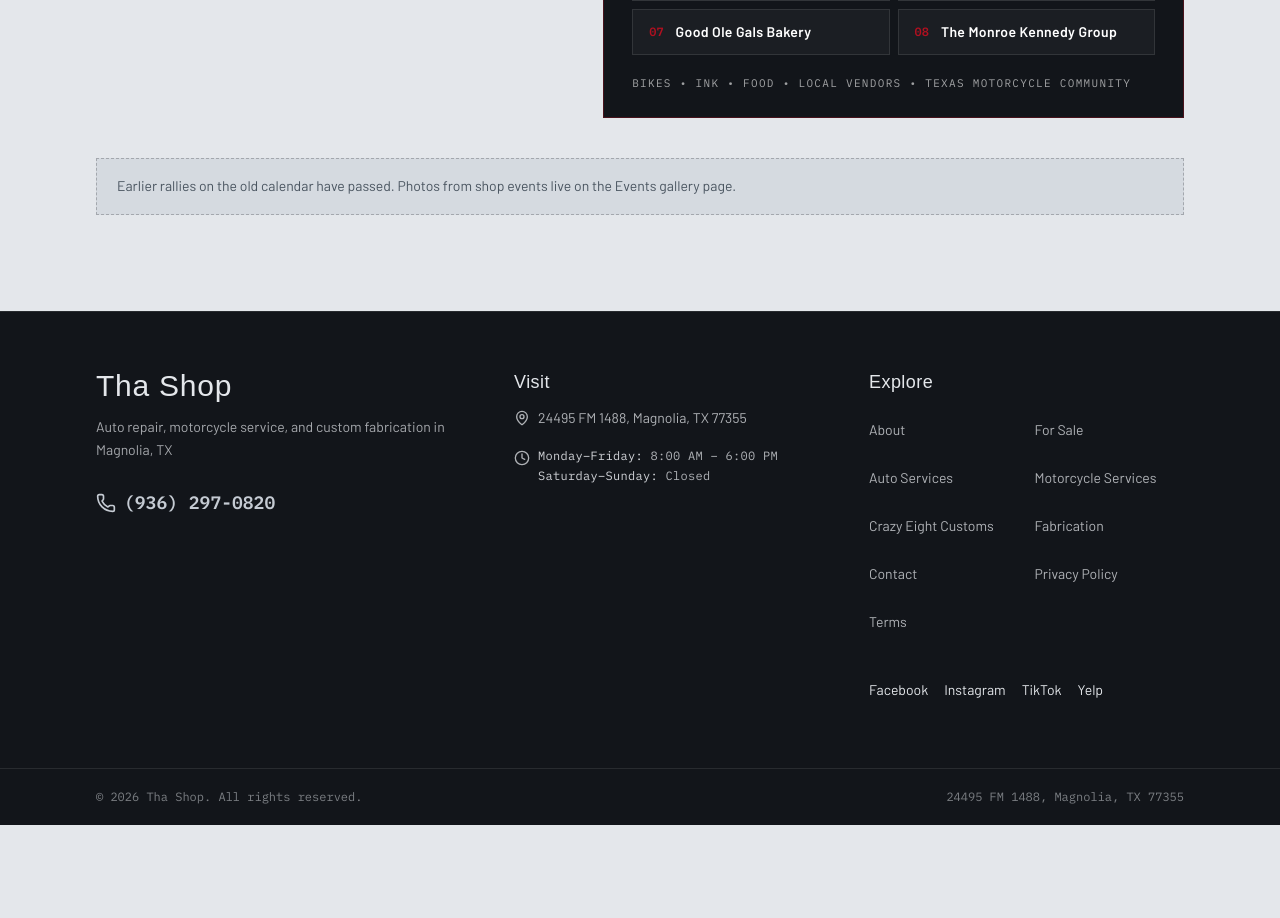
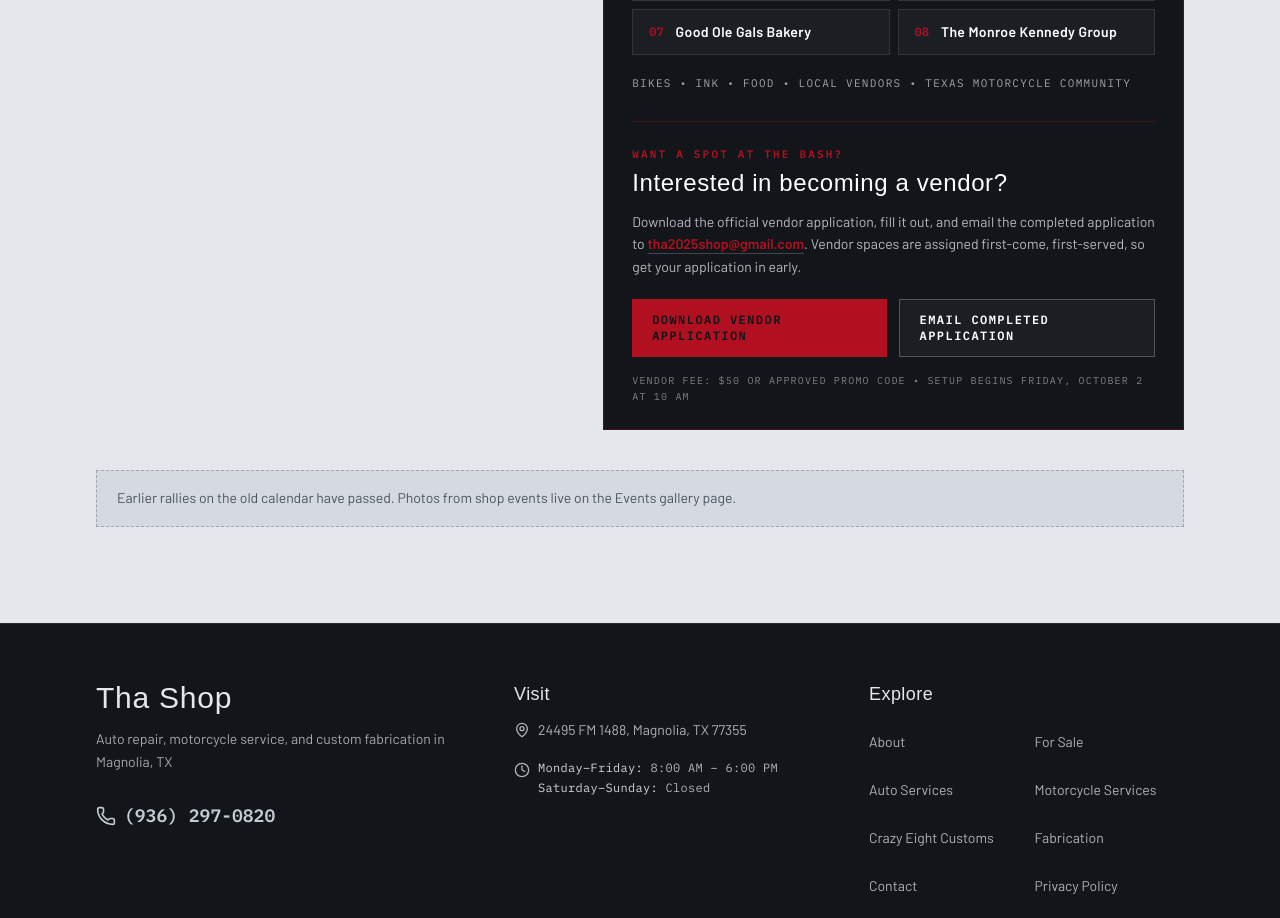
Before and after one commit to LiftEatCode/tha-shop, a Next.js app: page /event-calendar in a window 1280 px wide. Shown: the part 1080-1998 px from the top of the page. Before the commit the page ends 1905 px from the top, so only its background shows below. Built offline with nearby package versions, Linux system fonts and the light colour scheme; no server answers; a web font is replaced by a local one.

Commit message:
Add Burnout Bash vendor application CTA

```diff
--- a/src/app/event-calendar/page.tsx
+++ b/src/app/event-calendar/page.tsx
@@ -19,6 +19,10 @@
   "Good Ole Gals Bakery",
   "The Monroe Kennedy Group",
 ] as const;
+
+const vendorApplicationPath =
+  "/documents/burnout-bash-2026-vendor-application.pdf";
+const vendorEmail = "tha2025shop@gmail.com";
 
 export const metadata: Metadata = {
   title: "Event Calendar",
@@ -129,6 +133,45 @@
                     <p className="mt-5 font-mono text-[11px] leading-relaxed tracking-[0.12em] text-white/60 uppercase">
                       Bikes • Ink • Food • Local Vendors • Texas Motorcycle Community
                     </p>
+
+                    <div className="border-engine/30 mt-7 border-t pt-6">
+                      <p className="text-engine font-mono text-[11px] font-semibold tracking-[0.2em] uppercase">
+                        Want a spot at the Bash?
+                      </p>
+                      <h4 className="font-display mt-1 text-2xl tracking-wide text-white">
+                        Interested in becoming a vendor?
+                      </h4>
+                      <p className="mt-3 max-w-2xl text-sm leading-relaxed text-white/70">
+                        Download the official vendor application, fill it out, and email the completed application to{" "}
+                        <a
+                          href={`mailto:${vendorEmail}`}
+                          className="text-engine font-semibold underline decoration-white/20 underline-offset-4 transition hover:text-white"
+                        >
+                          {vendorEmail}
+                        </a>
+                        . Vendor spaces are assigned first-come, first-served, so get your application in early.
+                      </p>
+
+                      <div className="mt-5 flex flex-col gap-3 sm:flex-row">
+                        <a
+                          href={vendorApplicationPath}
+                          download
+                          className="bg-engine text-bay inline-flex min-h-11 items-center justify-center px-5 py-3 font-mono text-xs font-bold tracking-[0.12em] uppercase transition hover:bg-white focus-visible:outline-2 focus-visible:outline-offset-2 focus-visible:outline-white"
+                        >
+                          Download Vendor Application
+                        </a>
+                        <a
+                          href={`mailto:${vendorEmail}?subject=${encodeURIComponent("Burnout Bash 2026 Vendor Application")}`}
+                          className="border border-white/25 bg-white/[0.04] inline-flex min-h-11 items-center justify-center px-5 py-3 font-mono text-xs font-bold tracking-[0.12em] text-white uppercase transition hover:border-engine hover:text-engine focus-visible:outline-2 focus-visible:outline-offset-2 focus-visible:outline-white"
+                        >
+                          Email Completed Application
+                        </a>
+                      </div>
+
+                      <p className="mt-4 font-mono text-[10px] leading-relaxed tracking-[0.12em] text-white/45 uppercase">
+                        Vendor fee: $50 or approved promo code • Setup begins Friday, October 2 at 10 AM
+                      </p>
+                    </div>
                   </div>
                 )}
               </div>
```
